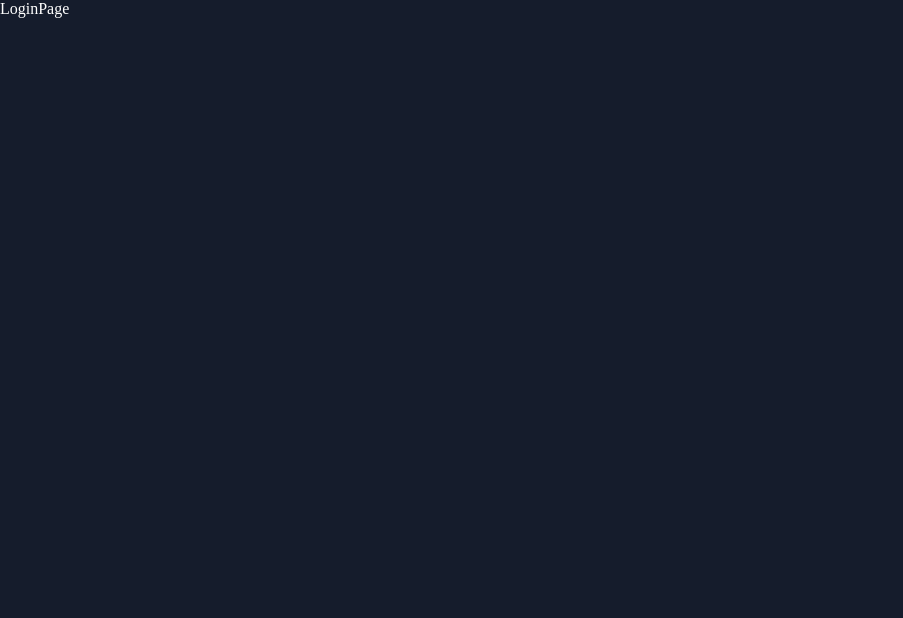
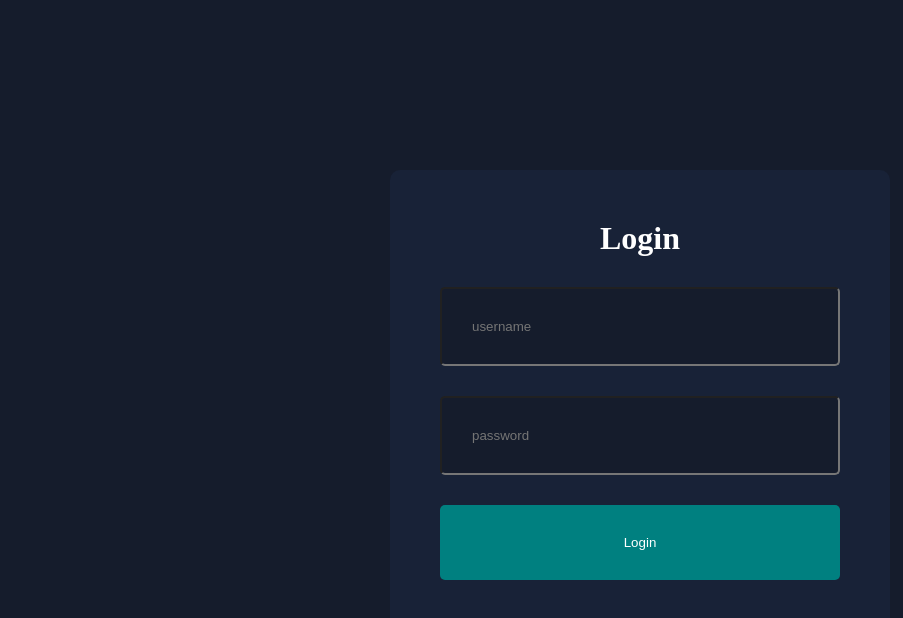
Before and after one commit to RowdyKGZ/admin-dashboard-next, a Next.js app: page /login in a window 1280 px wide. Shown: the top 618 px of the page, without its empty margins (0-903 px from the left). Built offline with nearby package versions, Linux system fonts and the light colour scheme.

Commit message:
login page

```diff
--- /dev/null
+++ b/app/_ui/dashboard/products/singleProduct/singleProduct.module.css
@@ -0,0 +1,62 @@
+.container {
+  display: flex;
+  gap: 50px;
+  margin-top: 20px;
+}
+
+.infoContainer {
+  flex: 1;
+  background-color: var(--bgSoft);
+  padding: 20px;
+  border-radius: 10px;
+  font-weight: bold;
+  color: var(--textSoft);
+  height: max-content;
+}
+
+.imageContainer {
+  width: 100%;
+  height: 200px;
+  position: relative;
+  border-radius: 10px;
+  overflow: hidden;
+  margin-bottom: 20px;
+}
+
+.formContainer {
+  flex: 3;
+  border-radius: 10px;
+  padding: 20px;
+  color: var(--textSoft);
+}
+
+.form {
+  display: flex;
+  flex-direction: column;
+}
+
+.form input,
+.form textarea,
+.form select {
+  padding: 20px;
+  border: 2px solid #2e374a;
+  border-radius: 5px;
+  background-color: var(--bg);
+  color: var(--text);
+  margin: 10px 0;
+}
+
+.form label {
+  font-size: 12px;
+}
+
+.form button {
+  width: 100%;
+  padding: 20px;
+  background-color: teal;
+  color: var(--text);
+  border: none;
+  border-radius: 5px;
+  cursor: pointer;
+  margin-top: 20px;
+}
--- /dev/null
+++ b/app/_ui/login/login.module.css
@@ -0,0 +1,38 @@
+.container {
+  width: 100%;
+  height: 100vh;
+  display: flex;
+  align-items: center;
+  justify-content: center;
+}
+
+.form {
+  background-color: var(--bgSoft);
+  padding: 50px;
+  border-radius: 10px;
+  width: 500px;
+  display: flex;
+  flex-direction: column;
+  justify-content: center;
+  align-items: center;
+  gap: 30px;
+}
+
+.form input {
+  width: 100%;
+  padding: 30px;
+  bottom: 2px solid #2e374a;
+  border-radius: 5px;
+  background-color: var(--bg);
+  color: var(--text);
+}
+
+.form button {
+  width: 100%;
+  padding: 30px;
+  background-color: teal;
+  color: var(--text);
+  border: none;
+  border-radius: 5px;
+  cursor: pointer;
+}
--- a/app/dashboard/products/page.tsx
+++ b/app/dashboard/products/page.tsx
@@ -48,7 +48,7 @@
             <td>70</td>
             <td>
               <div className={styles.buttons}>
-                <Link href="/">
+                <Link href="/dashboard/products/123">
                   <button className={`${styles.button} ${styles.view}`}>
                     View
                   </button>
--- a/app/login/page.jsx
+++ b/app/login/page.jsx
@@ -1,5 +1,17 @@
+import styles from "../_ui/login/login.module.css";
+
 const LoginPage = () => {
-  return <div>LoginPage</div>;
+  return (
+    <div className={styles.container}>
+      <form className={styles.form}>
+        <h1>Login</h1>
+        <input type="text" placeholder="username" />
+        <input type="password" placeholder="password" />
+
+        <button>Login</button>
+      </form>
+    </div>
+  );
 };
 
 export default LoginPage;
```
Also changed, not shown: app/dashboard/products/[id]/page.jsx (added, +46 -0 lines).
